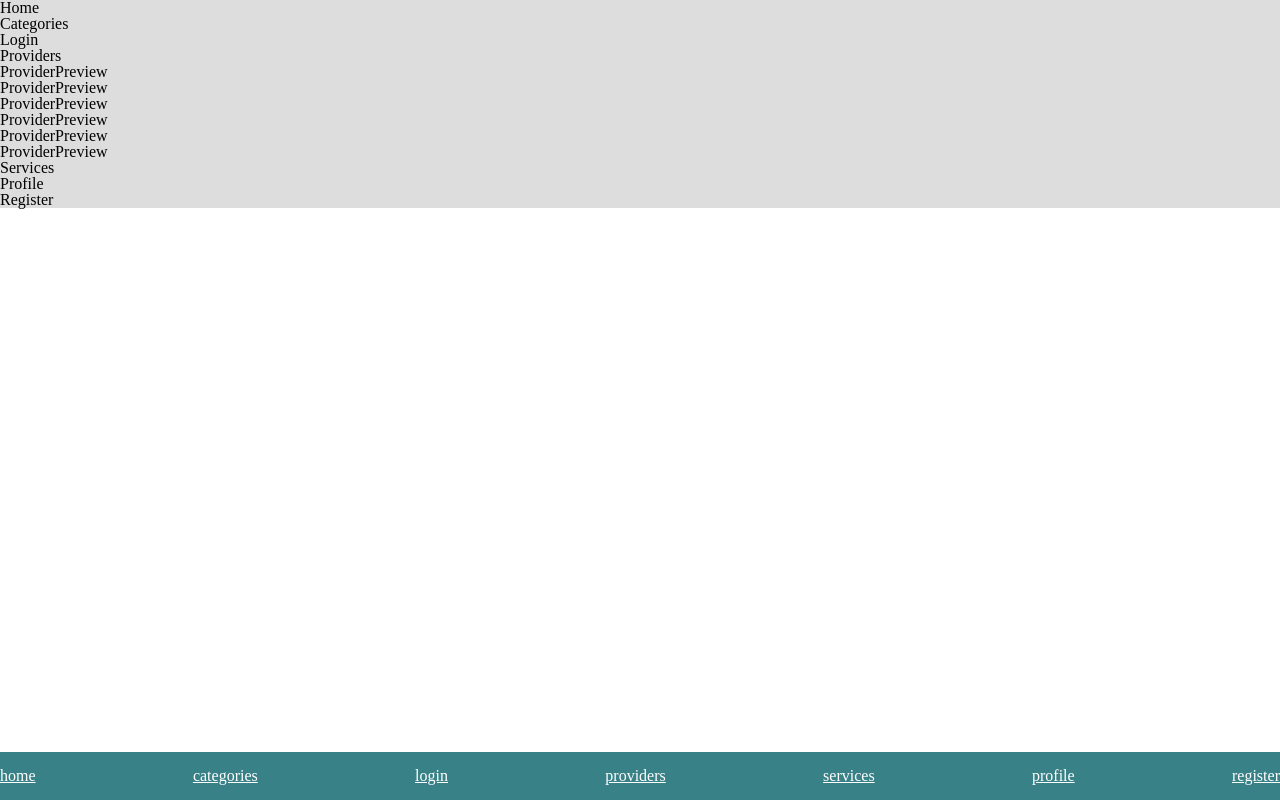
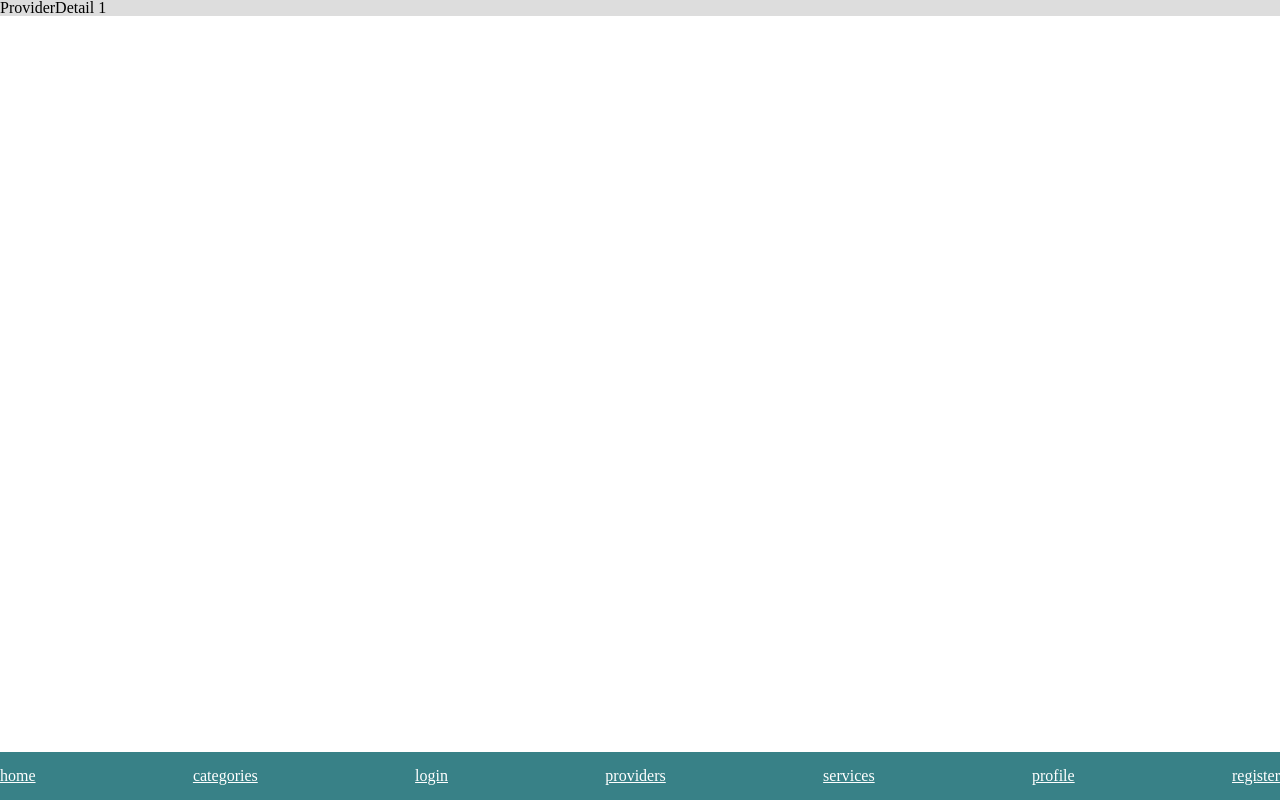
Before and after one commit to repo-dir-servicios/front-end, a React (Create React App) app: page /providers/1 in a window 1280 px wide. Built offline with nearby package versions, Linux system fonts and the light colour scheme.

Commit message:
agregar ruta proveedor detalle

```diff
--- a/src/App.js
+++ b/src/App.js
@@ -9,14 +9,18 @@ import Button from "./components/elements/Button";
 import FooterMain from "./components/general/FooterMain/FooterMain"
 import Home from './components/sections/Home/Home';
 import Categories from './components/sections/Categories/Categories';
+import Category from './components/sections/Categories/Category/Category';
 import Login from './components/sections/Login/Login';
 import Providers from './components/sections/Providers/Providers';
 import Services from './components/sections/Services/Services';
 import Profile from './components/sections/Profile/Profile';
 import Register from './components/sections/Register/Register';
 
+import NotFound from './components/NotFound/NotFound';
 
-import { BrowserRouter } from "react-router-dom";
+
+import { BrowserRouter, Route, Switch } from "react-router-dom";
+import ProviderDetail from './components/Provider/ProviderDetail/ProviderDetail';
 
 function App() {
   return (
@@ -27,14 +31,26 @@ function App() {
 
         <main className="Main">
 
-          <Home/>
-          <Categories/>
-          <Login/>
-          <Providers/>
-          <Services/>
-          <Profile/>
-          <Register/>
+          <Switch>
 
+            <Route exact path="/" component={Home}/>
+
+            {/* <Route exact path="/categories" component={Categories}/>
+            <Route exact path="/categories/:id" component={Category}/>
+
+            <Route exact path="/login" component={Login}/> */}
+
+            <Route exact path="/providers" component={Providers}/>
+            <Route exact path="/providers/:id" component={ProviderDetail}/>
+
+            {/* <Route exact path="/services" component={Services}/>
+
+            <Route exact path="/profile" component={Profile}/>
+            <Route exact path="/register" component={Register}/> */}
+
+            <Route exact path="*" component={NotFound}/>
+
+          </Switch>
         </main>
 
         <FooterMain/>
--- /dev/null
+++ b/src/components/NotFound/NotFound.js
@@ -0,0 +1,31 @@
+import React from 'react'
+
+import styled from 'styled-components'
+
+const NotFoundSection = styled.section`
+    width: 100%;
+    display: flex;
+    align-items: center;
+    justify-content: center;
+`
+
+
+class NotFound extends React.Component {
+
+    render() {
+        return (
+            <NotFoundSection>
+                <h1>
+                    404
+                </h1>
+                <p>
+                    No Encontrado
+                </p>
+            </NotFoundSection>
+        )
+    }
+
+}
+
+
+export default NotFound;
--- a/src/components/Provider/ProviderDetail/ProviderDetail.js
+++ b/src/components/Provider/ProviderDetail/ProviderDetail.js
@@ -5,8 +5,20 @@ import ProviderDetailView from './ProviderDetailView';
 
 class ProviderDetail extends React.Component {
 
+    state = {
+        id: null
+    }
+
+    componentDidMount(){
+
+        const id = this.props.match.params.id;
+
+        this.setState({ id })
+
+    }
+
     render() {
-        return <ProviderDetailView/>
+        return <ProviderDetailView id={this.state.id}/>
     }
 
 }
--- a/src/components/Provider/ProviderDetail/ProviderDetailView.jsx
+++ b/src/components/Provider/ProviderDetail/ProviderDetailView.jsx
@@ -8,10 +8,12 @@ const ProviderDetailSection = styled.section`
 
 `
 
-const ProviderDetailView = () => (
+const ProviderDetailView = ({
+    id
+}) => (
 
     <ProviderDetailSection className="ProviderDetail">
-        ProviderDetail
+        ProviderDetail { id }
     </ProviderDetailSection>
 
 )
--- a/src/components/Provider/ProviderPreview/ProviderPreviewView.jsx
+++ b/src/components/Provider/ProviderPreview/ProviderPreviewView.jsx
@@ -1,18 +1,19 @@
 import styled from 'styled-components'
 
 import React from 'react'
-
-const ProviderPreviewSection = styled.section`
+import {Link} from 'react-router-dom'
 
 
-
-`
+// TODO: borrar id falso
+const id = Math.ceil(Math.random()*100)
 
 const ProviderPreviewView = () => (
 
-    <ProviderPreviewSection className="ProviderPreview">
-        ProviderPreview
-    </ProviderPreviewSection>
+    <article className="ProviderPreview">
+        <Link to={`/providers/${id}`}>
+            ProviderPreview
+        </Link>
+    </article>
 
 )
 
--- a/src/components/general/Menu/Menu.js
+++ b/src/components/general/Menu/Menu.js
@@ -17,30 +17,33 @@ const MenuList = styled.ul`
     * {
         color: #fff;
     }
+    .active {
+        font-weight: bold;
+    }
 `
 
 const Menu = () => (
     <MenuNav>
         <MenuList>
-            <NavLink to="/home">
+            <NavLink exact to="/">
                 home
             </NavLink>
-            <NavLink to="/categories">
+            <NavLink exact to="/categories">
                 categories
             </NavLink>
-            <NavLink to="/login">
+            <NavLink exact to="/login">
                 login
             </NavLink>
-            <NavLink to="/providers">
+            <NavLink exact to="/providers">
                 providers
             </NavLink>
-            <NavLink to="/services">
+            <NavLink exact to="/services">
                 services
             </NavLink>
-            <NavLink to="/profile">
+            <NavLink exact to="/profile">
                 profile
             </NavLink>
-            <NavLink to="/register">
+            <NavLink exact to="/register">
                 register
             </NavLink>
         </MenuList>
--- /dev/null
+++ b/src/components/sections/Categories/Category/Category.js
@@ -0,0 +1,15 @@
+import React from 'react'
+import CategoryView from './CategoryView';
+
+
+
+class Category extends React.Component {
+
+    render() {
+        return <CategoryView/>
+    }
+
+}
+
+
+export default Category;
--- /dev/null
+++ b/src/components/sections/Categories/Category/CategoryView.jsx
@@ -0,0 +1,19 @@
+import styled from 'styled-components'
+
+import React from 'react'
+
+const CategorySection = styled.section`
+
+
+
+`
+
+const CategoryView = () => (
+
+    <CategorySection className="Category">
+        Category
+    </CategorySection>
+
+)
+
+export default CategoryView;
```
